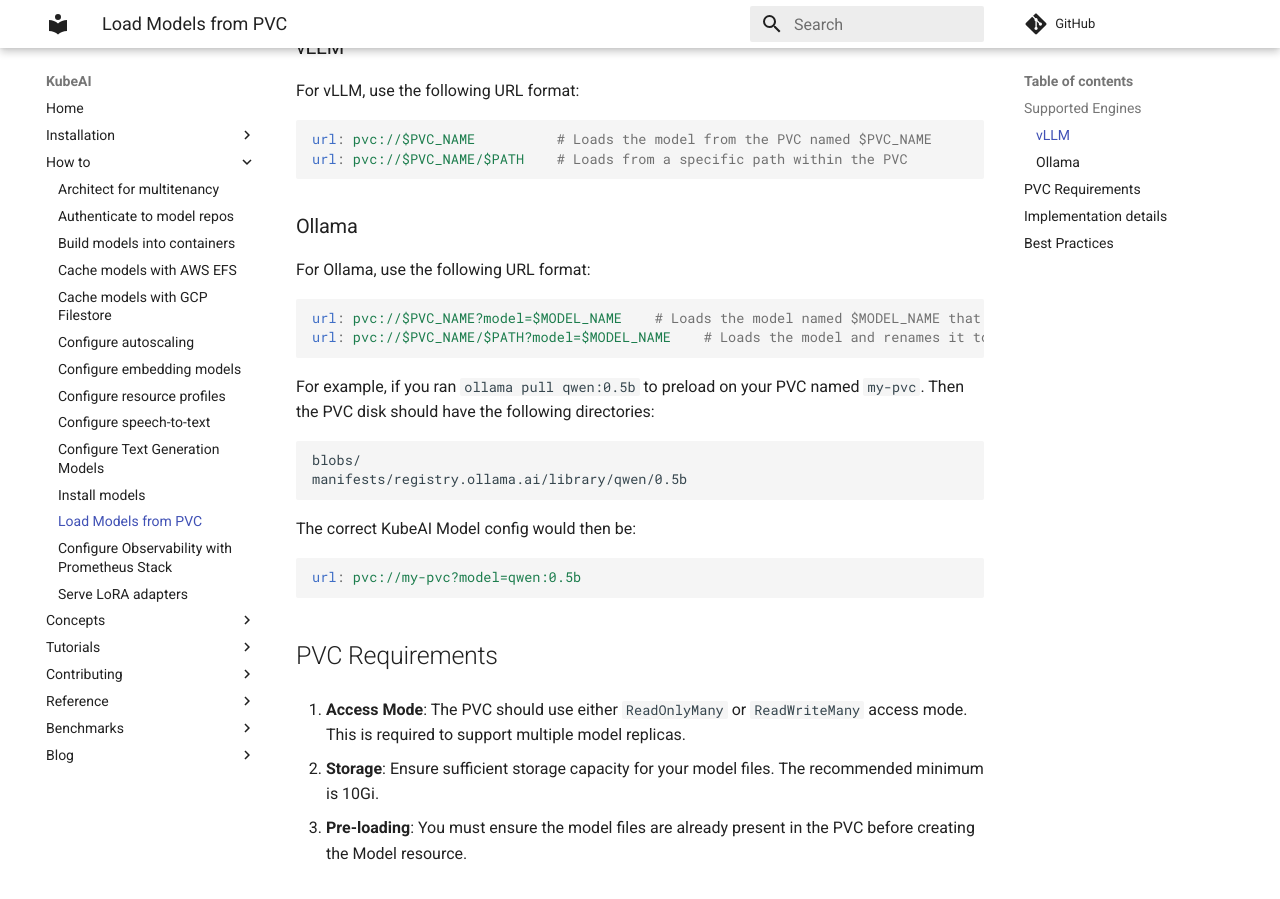
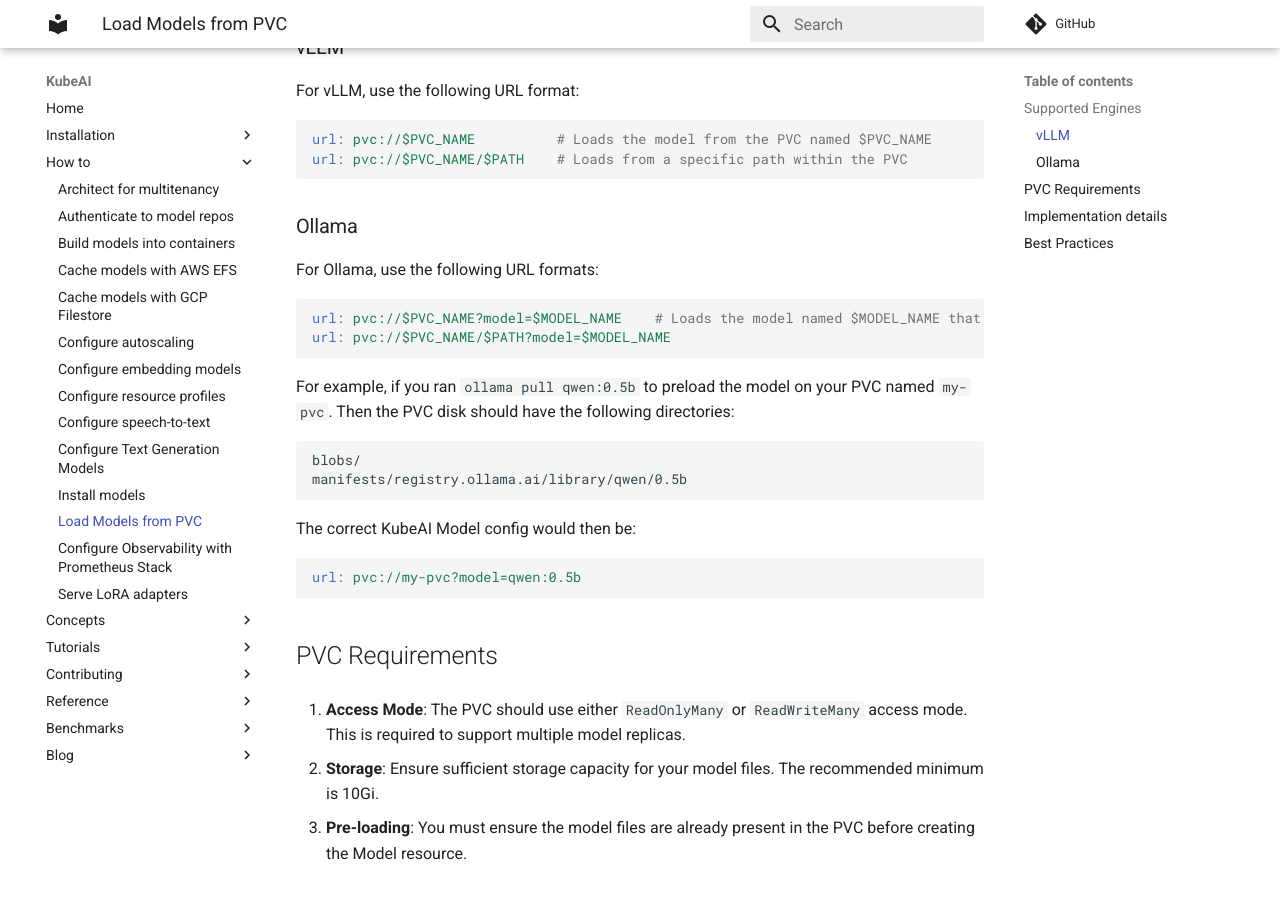
Before and after one commit to substratusai/kubeai, an MkDocs documentation site: the page built from docs/how-to/load-models-from-pvc.md, in a window 1280 px wide and 900 px high, scrolled down 347 px. Built offline with MkDocs 1.6.1 and Material for MkDocs 9.7.7, drawn with Linux system fonts in a browser that asks for light colours; comment, search, counter and statistics services are not loaded.

Commit message:
update docs

````diff
--- a/docs/how-to/load-models-from-pvc.md
+++ b/docs/how-to/load-models-from-pvc.md
@@ -15,13 +15,13 @@
 
 
 ### Ollama
-For Ollama, use the following URL format:
+For Ollama, use the following URL formats:
 ```yaml
 url: pvc://$PVC_NAME?model=$MODEL_NAME    # Loads the model named $MODEL_NAME that's loaded on the disk
-url: pvc://$PVC_NAME/$PATH?model=$MODEL_NAME    # Loads the model and renames it to $MODEL_NAME
+url: pvc://$PVC_NAME/$PATH?model=$MODEL_NAME
 ```
 
-For example, if you ran `ollama pull qwen:0.5b` to preload on your PVC named `my-pvc`. Then the PVC disk should have the following directories:
+For example, if you ran `ollama pull qwen:0.5b` to preload the model on your PVC named `my-pvc`. Then the PVC disk should have the following directories:
 ```
 blobs/
 manifests/registry.ollama.ai/library/qwen/0.5b
@@ -42,7 +42,6 @@
 3. **Pre-loading**: You must ensure the model files are already present in the PVC before creating the Model resource.
 
 
-
 ## Implementation details
 
 1. **Mounting**: KubeAI will automatically mount the PVC at:
````
